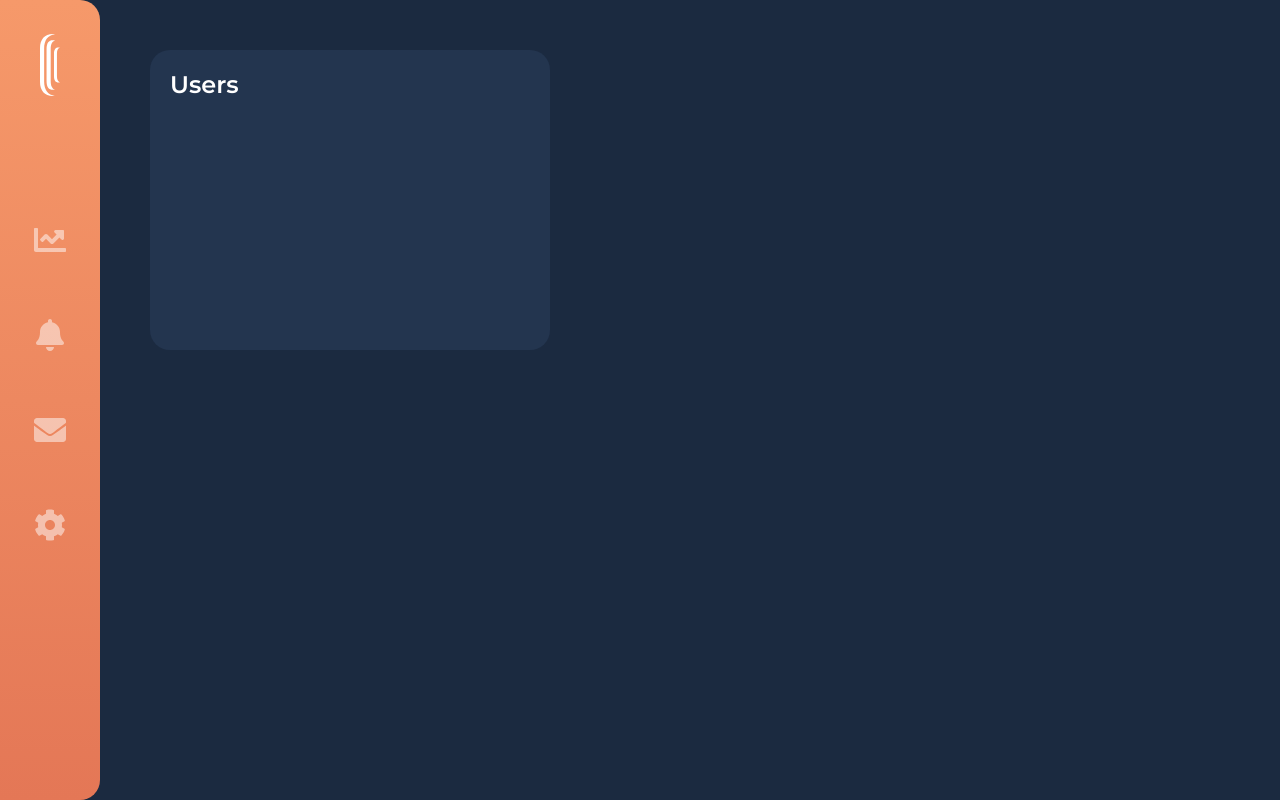
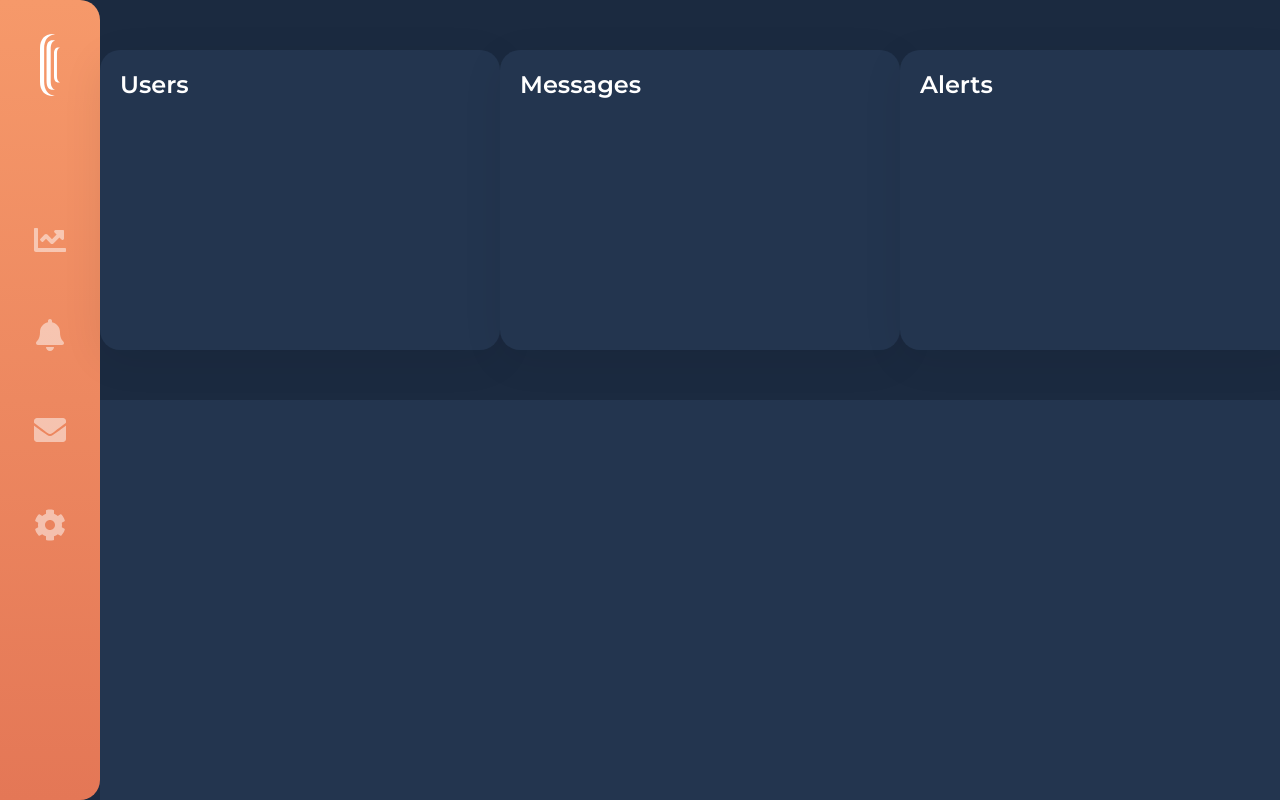
Before and after one commit to BungeeDesign/echo, a React (Create React App) app in the folder echo-dashboard/: page / in a window 1280 px wide. Built offline with nearby package versions, Linux system fonts and the light colour scheme.

Commit message:
DashboardMap Component, updated DashboardContainer grid styles

```diff
--- a/echo-dashboard/src/App.js
+++ b/echo-dashboard/src/App.js
@@ -11,7 +11,10 @@ import SideBar from "./components/layout/SideBar";
 import SideBarItem from "./components/layout/SideBarItem";
 import DashboardContainer from "./components/layout/DashboardContainer";
 import Logo from "./components/layout/Logo";
-import UserStats from "./components/stats/UserStats";
+import UserStats from "./components/users/UserStats";
+import UserAlerts from "./components/alerts/UserAlets";
+import UserMessages from "./components/messages/UserMessages";
+import DashboardMap from "./components/map/DashboardMap";
 
 function App() {
   return (
@@ -36,6 +39,9 @@ function App() {
         </SideBar>
         <DashboardContainer>
           <UserStats />
+          <UserMessages />
+          <UserAlerts />
+          <DashboardMap />
         </DashboardContainer>
       </Wrapper>
     </div>
--- /dev/null
+++ b/echo-dashboard/src/components/alerts/UserAlets.js
@@ -0,0 +1,13 @@
+import React from "react";
+import styled from "styled-components";
+import Heading from "../layout/Heading";
+import StatContainer from "../layout/StatContainer";
+
+const UserAlerts = () => {
+  return (
+    <StatContainer>
+      <Heading>Alerts</Heading>
+    </StatContainer>
+  );
+};
+export default UserAlerts;
--- a/echo-dashboard/src/components/layout/DashboardContainer.js
+++ b/echo-dashboard/src/components/layout/DashboardContainer.js
@@ -3,6 +3,10 @@ import styled from "styled-components";
 
 const StyledContainer = styled.div`
   display: grid;
+  /* grid-template-columns: repeat(auto-fit, minmax(400px, 1fr)); */
+  grid-template-columns: repeat(3, auto);
+  grid-template-rows: 400px;
+  place-items: center;
 `;
 
 const DashboardContainer = ({ children }) => {
--- a/echo-dashboard/src/components/stats/UserStats.js
+++ b/echo-dashboard/src/components/layout/StatContainer.js
@@ -1,27 +1,23 @@
 import React from "react";
 import styled from "styled-components";
-import Heading from "../layout/Heading";
 
 const StyledStatsContainer = styled.div`
   background-color: ${({ theme }) => theme.colors.lightBlue};
   border-radius: ${({ theme }) => theme.radius.medium};
   width: 400px;
   height: 300px;
-  margin-left: 50px;
-  margin-top: 50px;
+  box-shadow: ${({ theme }) => theme.shadow.light};
+
+  & div {
+    margin: 20px;
+  }
 `;
 
-const StyledContent = styled.div`
-  margin: 20px;
-`;
-
-const UserStats = () => {
+const StatContainer = ({ children }) => {
   return (
     <StyledStatsContainer>
-      <StyledContent>
-        <Heading>Users</Heading>
-      </StyledContent>
+      <div>{children}</div>
     </StyledStatsContainer>
   );
 };
-export default UserStats;
+export default StatContainer;
--- /dev/null
+++ b/echo-dashboard/src/components/map/DashboardMap.js
@@ -0,0 +1,16 @@
+import React from "react";
+import styled from "styled-components";
+
+const StyledContainer = styled.div`
+  width: 100%;
+  height: 100%;
+  background-color: ${({ theme }) => theme.colors.lightBlue};
+  grid-column-start: 1;
+  grid-column-end: -1;
+`;
+
+const DashboardMap = ({ children }) => {
+  return <StyledContainer></StyledContainer>;
+};
+
+export default DashboardMap;
--- /dev/null
+++ b/echo-dashboard/src/components/messages/UserMessages.js
@@ -0,0 +1,13 @@
+import React from "react";
+import styled from "styled-components";
+import Heading from "../layout/Heading";
+import StatContainer from "../layout/StatContainer";
+
+const UserMessages = () => {
+  return (
+    <StatContainer>
+      <Heading>Messages</Heading>
+    </StatContainer>
+  );
+};
+export default UserMessages;
--- /dev/null
+++ b/echo-dashboard/src/components/users/UserStats.js
@@ -0,0 +1,13 @@
+import React from "react";
+import styled from "styled-components";
+import Heading from "../layout/Heading";
+import StatContainer from "../layout/StatContainer";
+
+const UserStats = () => {
+  return (
+    <StatContainer>
+      <Heading>Users</Heading>
+    </StatContainer>
+  );
+};
+export default UserStats;
--- a/echo-dashboard/src/theme/theme.js
+++ b/echo-dashboard/src/theme/theme.js
@@ -13,4 +13,8 @@ export default {
     medium: "20px",
     large: "30px",
   },
+  shadow: {
+    light: "0 10px 40px rgba(0, 0, 0, 0.08)",
+    strong: "0 10px 40px rgba(0, 0, 0, 0.5)",
+  },
 };
```
